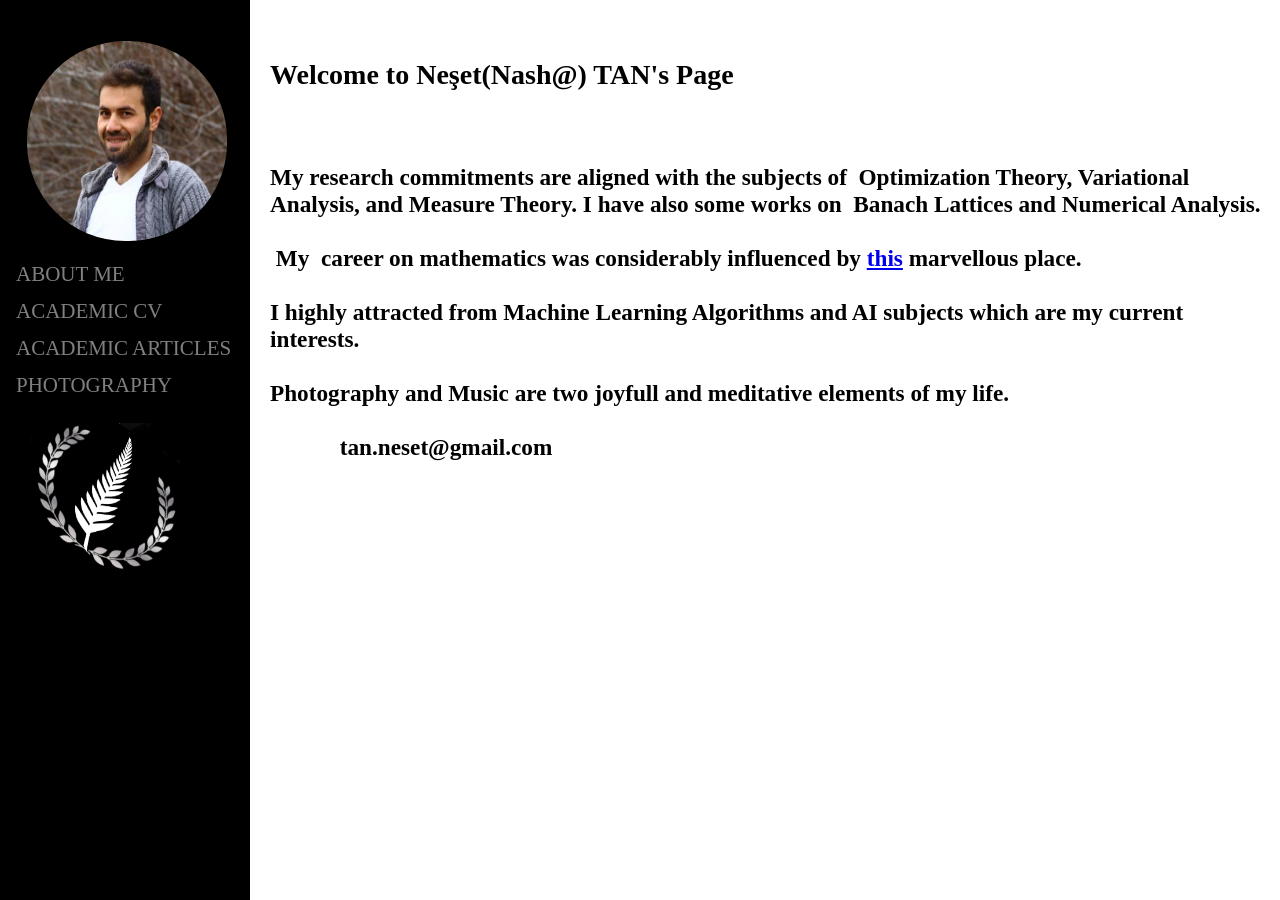
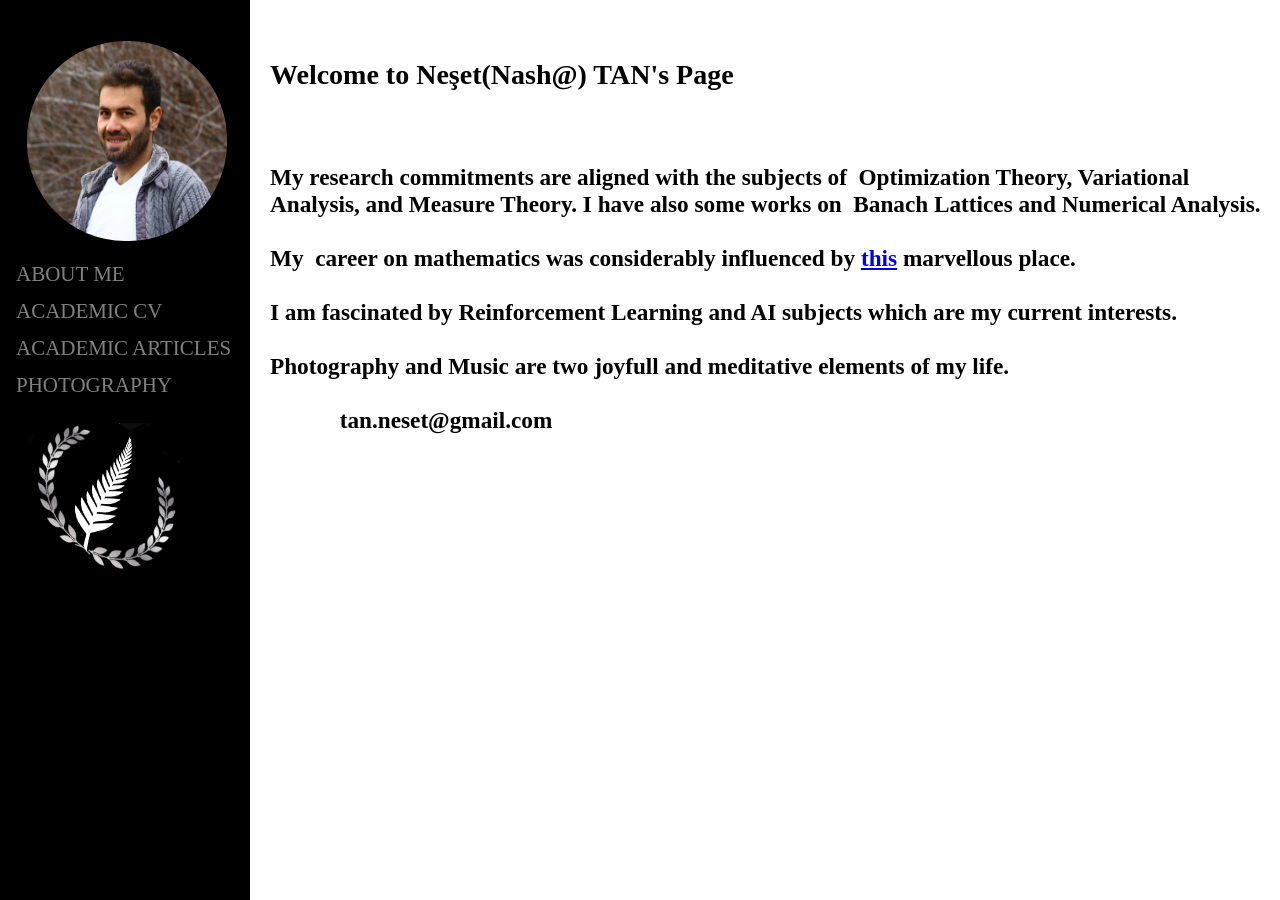
Before and after one commit to nesetan/tanneset, a Jekyll site: the page index.html, which Jekyll copies as it is, in a window 1280 px wide. Built offline with Jekyll 4.4.1, drawn with Linux system fonts in a browser that asks for light colours.

Commit message:
Update index.html

```diff
--- a/index.html
+++ b/index.html
@@ -27,7 +27,11 @@
     </div>
     <div class="main">
         <h5 style="font-family:'Bradley Hand ITC'">
-            My research commitments are aligned with the subjects of  Optimization Theory, Variational Analysis, and Measure Theory. I have also some works on  Banach Lattices and Numerical Analysis.<br /> <br /> My  career on mathematics was considerably influenced by <a href="https://en.wikipedia.org/wiki/Nesin_Mathematics_Village" target="_blank">this</a> marvellous place.<br /> <br />I highly attracted from Machine Learning Algorithms and AI subjects which are my current interests.<br /> <br /> Photography and Music are two joyfull and meditative elements of my life.<br /> <br />
+            My research commitments are aligned with the subjects of  Optimization Theory, Variational Analysis, and Measure Theory.
+		I have also some works on  Banach Lattices and Numerical Analysis.<br /> <br />
+		My  career on mathematics was considerably influenced by
+		<a href="https://en.wikipedia.org/wiki/Nesin_Mathematics_Village" target="_blank">this</a>
+		marvellous place.<br /> <br />I am fascinated by Reinforcement Learning and AI subjects which are my current interests.<br /> <br /> Photography and Music are two joyfull and meditative elements of my life.<br /> <br />
             <b>tan.neset@gmail.com <b><br /> <br />
         </h5>
      </div>
```
